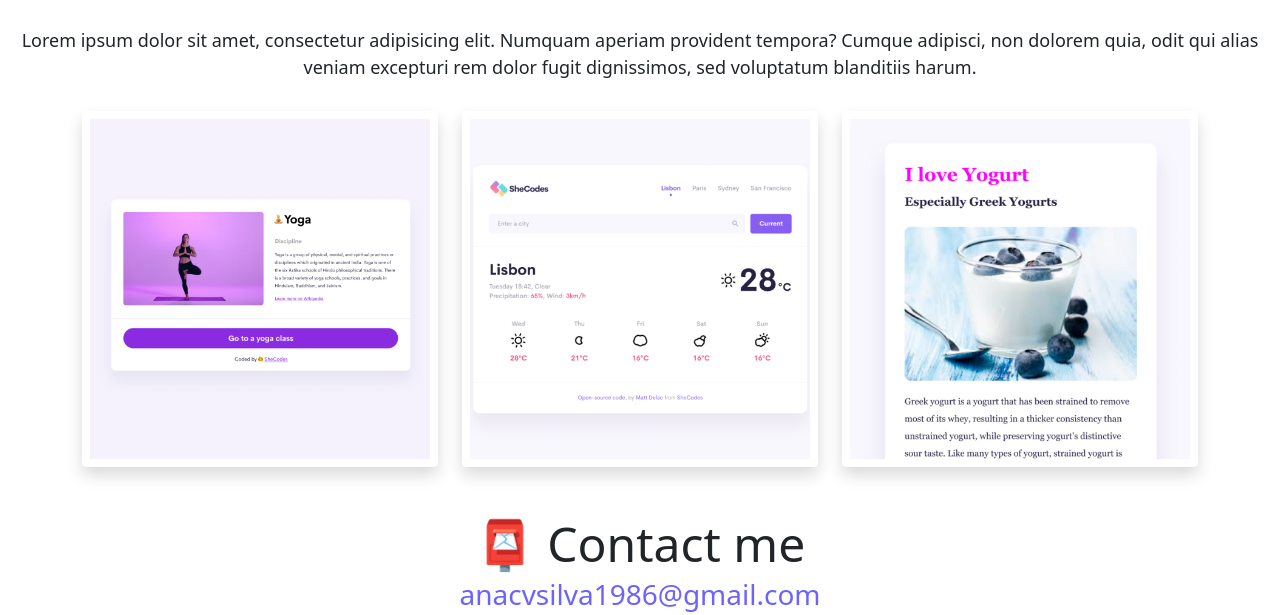
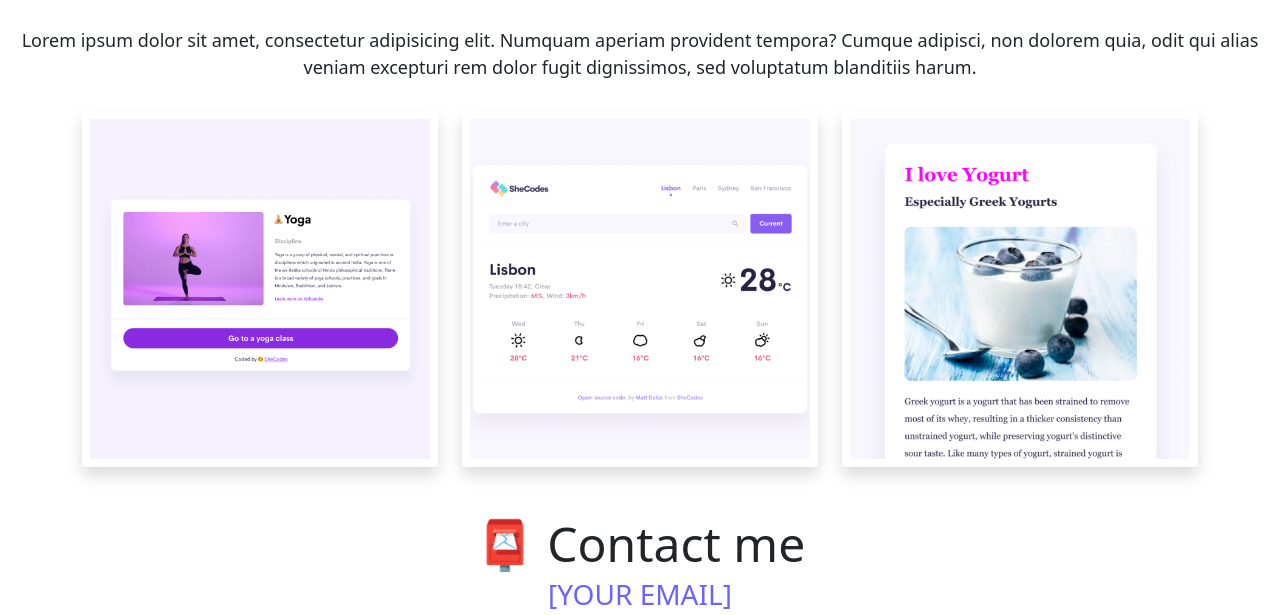
Before and after one commit to AnaDaSilva86/portfolio-2.0, a website: page about.html in a window 1280 px wide. Shown: the part 247-862 px from the top of the page. Drawn offline with nearby package versions, Linux system fonts and the light colour scheme.

Commit message:
Update about.html

```diff
--- a/about.html
+++ b/about.html
@@ -73,7 +73,7 @@
     </div>
     <div id="contact" class="mt-5">
       <h2 class="text-center">📮 Contact me</h2>
-      <a href="mailto:anacvsilva1986@gmail.com" class="email-link"> anacvsilva1986@gmail.com </a>
+      <a href="mailto:anacvsilva1986@gmail.com" class="email-link"> [YOUR EMAIL] </a>
     </div>
   </body>
 </html>
```
